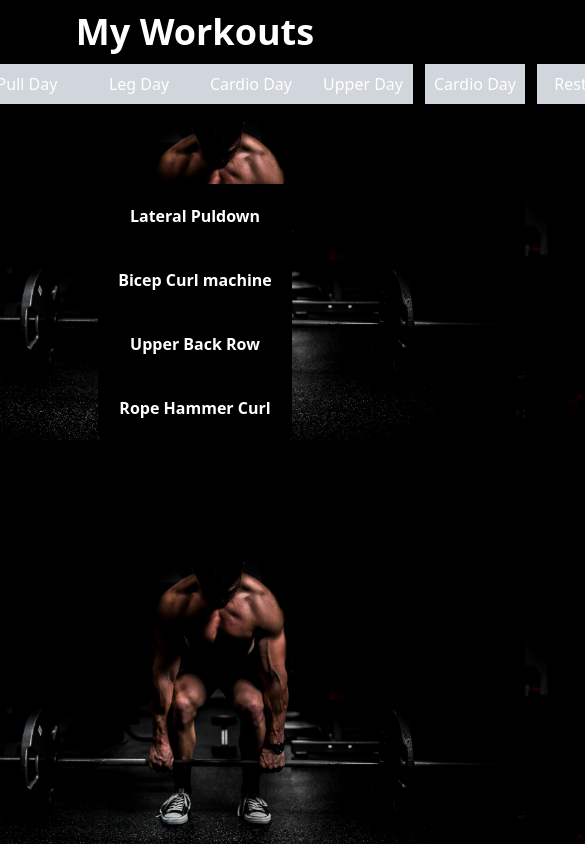
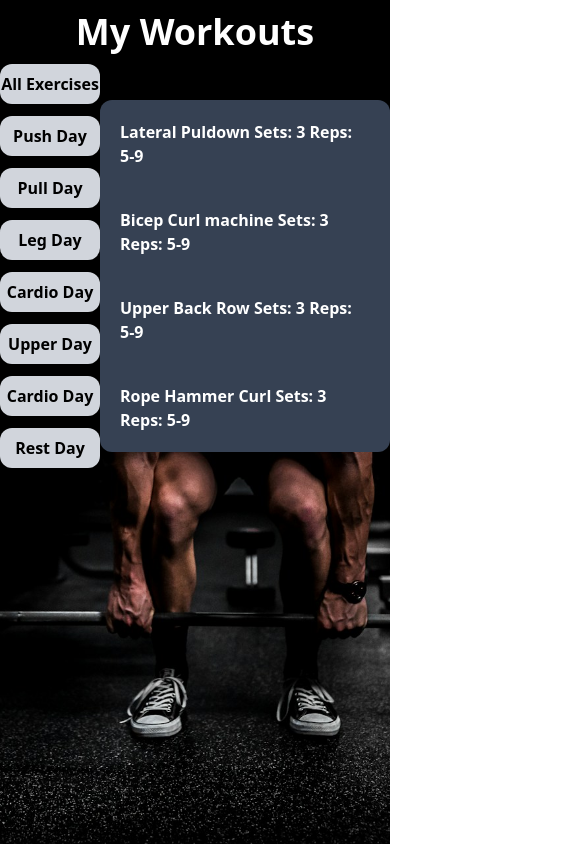
Before and after one commit to anthonys-hub/Lift-Tracker, a plain HTML site: page index.html in a window 390 px wide. Both pictures are taken after a click on the button "Pull Day". Shown: the top 844 px of the page, 585 px wide, since content can reach past the window. Drawn offline with nearby package versions, Linux system fonts and the light colour scheme.

Commit message:
adding responsiveness

```diff
--- a/index.html
+++ b/index.html
@@ -3,7 +3,7 @@
 
 <head>
     <meta charset="UTF-8">
-    <meta name="viewport" content="width=device-width, initial-scale=1.0">
+    <meta name="viewport" content="width=device-width, initial-scale=1.0" />
     <title>Personal Lift Tracker</title>
     <script src="https://cdn.jsdelivr.net/npm/@tailwindcss/browser@4"></script>
     <script src="script.js"></script>
@@ -11,56 +11,57 @@
 </head>
 
 
-<body class="bg-[url('anastase-maragos-9dzWZQWZMdE-unsplash.jpg')] bg-cover  bg-center  w-full">
+<body class="bg-[url('anastase-maragos-9dzWZQWZMdE-unsplash.jpg')] bg-cover bg-no-repeat h-screen bg-center  w-full">
 
     <div class=" flex justify-center text-white font-bold py-3 text-4xl">
         My Workouts
     </div>
 
 
-    <section class="bg-gray-300 max-w-400 w-full flex justify-center items-center">
-
-        <div class=" flex items-center gap-3 justify-center ">
+    <section class="flex lg:flex-col sm:flex-row items-center">
 
 
+        <div class="flex flex-col sm:flex-row items-center justify-center gap-3">
+
             <button onclick="allExercises()"
-                class="hover:cursor-pointer hover:bg-gray-100 hover:text-black bg-gray-300 w-25 h-10 text-white">
+                class="hover:cursor-pointer rounded-xl hover:bg-gray-100 hover:text-black bg-gray-300 w-25 h-10  font-bold text-black">
                 All Exercises
             </button>
 
             <button onclick="pushDay()"
-                class="hover:cursor-pointer hover:bg-gray-100 hover:text-black bg-gray-300  w-25 h-10 text-white">
+                class="hover:cursor-pointer  rounded-xl hover:bg-gray-100 hover:text-black bg-gray-300  w-25 h-10  font-bold text-black">
                 Push Day
             </button>
 
             <button onclick="pullDay()"
-                class="hover:cursor-pointer hover:bg-gray-100 hover:text-black bg-gray-300 w-25 h-10 text-white">
+                class="hover:cursor-pointer  rounded-xl hover:bg-gray-100 hover:text-black bg-gray-300 w-25 h-10 font-bold text-black">
                 Pull Day
             </button>
 
             <button onclick="legDay()"
-                class="hover:cursor-pointer hover:text-black hover:bg-gray-100  bg-gray-300 w-25 h-10 text-white">
+                class="hover:cursor-pointer rounded-xl hover:text-black hover:bg-gray-100  bg-gray-300 w-25 h-10 font-bold text-black">
                 Leg Day
             </button>
 
             <button onclick="cardio()"
-                class="hover:cursor-pointer hover:text-black hover:bg-gray-100  bg-gray-300 w-25 h-10 text-white">
+                class="hover:cursor-pointer  rounded-xl hover:text-black hover:bg-gray-100  bg-gray-300 w-25 h-10  font-bold text-black">
                 Cardio Day
             </button>
 
             <button onclick="upperDay()"
-                class="hover:cursor-pointer hover:bg-gray-100 hover:text-black bg-gray-300 w-25 h-10 text-white">
+                class="hover:cursor-pointer rounded-xl hover:bg-gray-100 hover:text-black bg-gray-300 w-25 h-10 font-bold text-black">
                 Upper Day
             </button>
 
             <button onclick="cardio()"
-                class="hover:cursor-pointer hover:text-black hover:bg-gray-100  bg-gray-300 w-25 h-10 text-white">
+                class="hover:cursor-pointer  rounded-xl hover:text-black hover:bg-gray-100  bg-gray-300 w-25 h-10 font-bold text-black">
                 Cardio Day
             </button>
             <button onclick="restDay()"
-                class="hover:cursor-pointer hover:bg-gray-100 hover:text-black bg-gray-300 w-25 h-10 text-white">
+                class="hover:cursor-pointer rounded-xl hover:bg-gray-100 hover:text-black bg-gray-300 w-25 h-10  font-bold text-black">
                 Rest Day
             </button>
+        </div>
 
 
 
@@ -69,14 +70,14 @@
 
 
 
+
+        <div class=" bg-gray-700 max-w-120 max-h-400  rounded-xl justify-center items-center flex flex-col mt-5"
+            id="list">
+
+        </div>
+
     </section>
 
-    <section class='flex justify-center items-center'>
-
-        <div class=" bg-black max-w-150 max-h-400 flex rounded-lg justify-center items-center flex-col mt-20" id="list">
-
-        </div>
-    </section>
 
 
 </body>
--- a/script.js
+++ b/script.js
@@ -28,7 +28,7 @@ function allExercises() {
 
     for (const exercise of exercises) {
         const h1 = document.createElement('h1')
-        h1.textContent = exercise.name + exercise.day + exercise.muscleGroup + exercise.sets + exercise.reps
+        h1.textContent = `${exercise.name} - ${exercise.day} Day  - ${exercise.muscleGroup} - Sets: ${exercise.sets} - Reps: ${exercise.reps}`
         targetDiv.append(h1)
         h1.classList.add('text-white', 'font-bold', 'p-5');
     }
@@ -44,7 +44,7 @@ function pushDay() {
 
     for (const exercise of push) {
         const h1 = document.createElement('h1')
-        h1.textContent = exercise.name
+        h1.textContent = `${exercise.name} Sets: ${exercise.sets} Reps: ${exercise.reps}`
         targetDiv.append(h1)
         h1.classList.add('text-white', 'font-bold', 'p-5');
 
@@ -60,7 +60,7 @@ function pullDay() {
 
     for (const exercise of pull) {
         const h1 = document.createElement('h1')
-        h1.textContent = exercise.name
+        h1.textContent = `${exercise.name} Sets: ${exercise.sets} Reps: ${exercise.reps}`
         targetDiv.append(h1)
         h1.classList.add('text-white', 'font-bold', 'p-5');
 
@@ -75,7 +75,7 @@ function legDay() {
 
     for (const exercise of leg) {
         const h1 = document.createElement('h1')
-        h1.textContent = exercise.name
+        h1.textContent = `${exercise.name} Sets: ${exercise.sets} Reps: ${exercise.reps}`
         targetDiv.append(h1)
         h1.classList.add('text-white', 'font-bold', 'p-5');
 
@@ -92,7 +92,7 @@ function cardio() {
 
     for (const exercise of cardio) {
         const h1 = document.createElement('h1')
-        h1.textContent = exercise.name
+        h1.textContent = `${exercise.name}`
         targetDiv.append(h1)
         h1.classList.add('text-white', 'font-bold', 'p-5');
 
@@ -110,7 +110,7 @@ function upperDay() {
 
     for (const exercise of push.concat(pull)) {
         const h1 = document.createElement('h1')
-        h1.textContent = exercise.name
+        h1.textContent = `${exercise.name} Sets: ${exercise.sets} Reps: ${exercise.reps}`
         targetDiv.append(h1)
         h1.classList.add('text-white', 'font-bold', 'p-5');
     }
```
